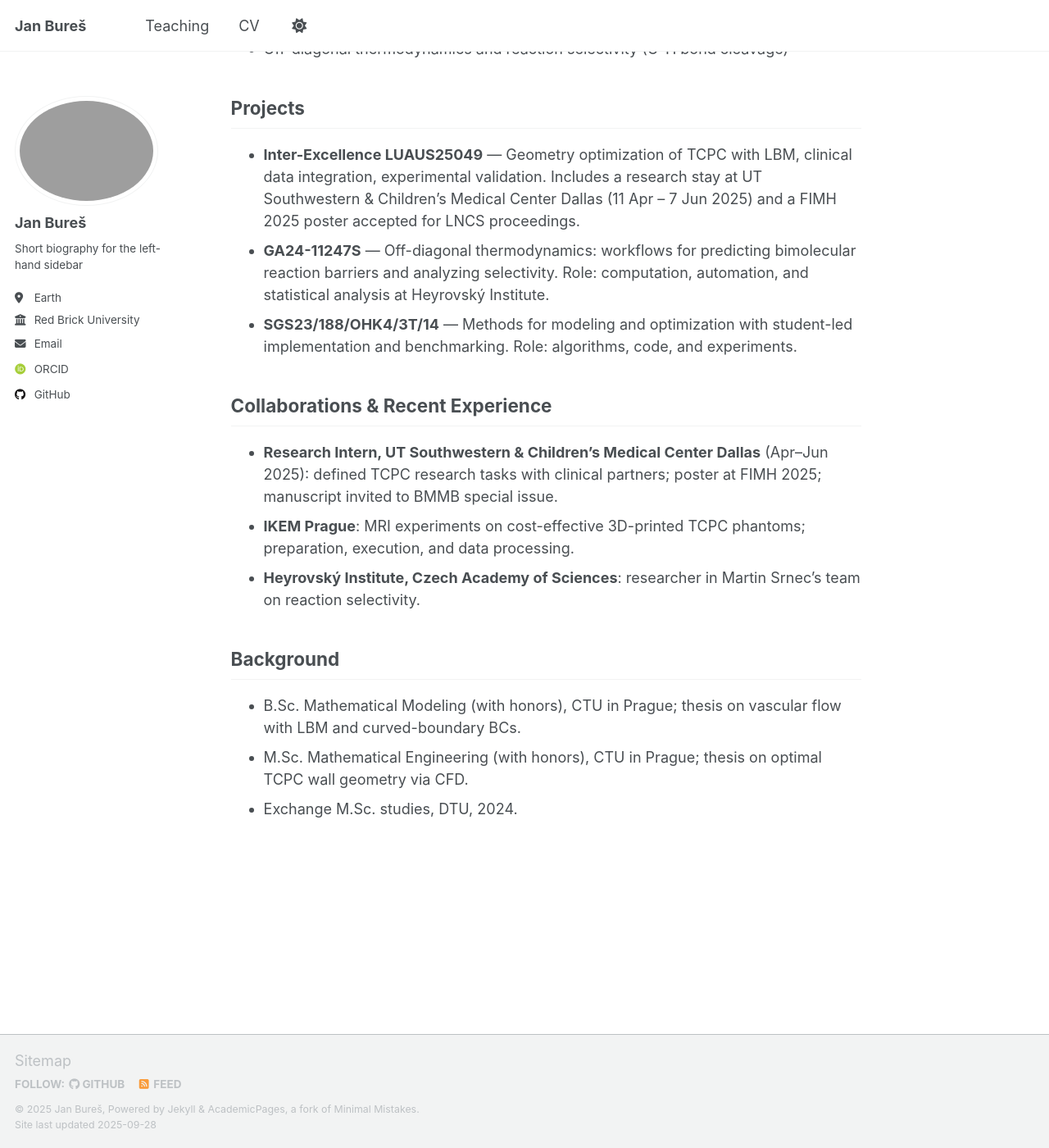
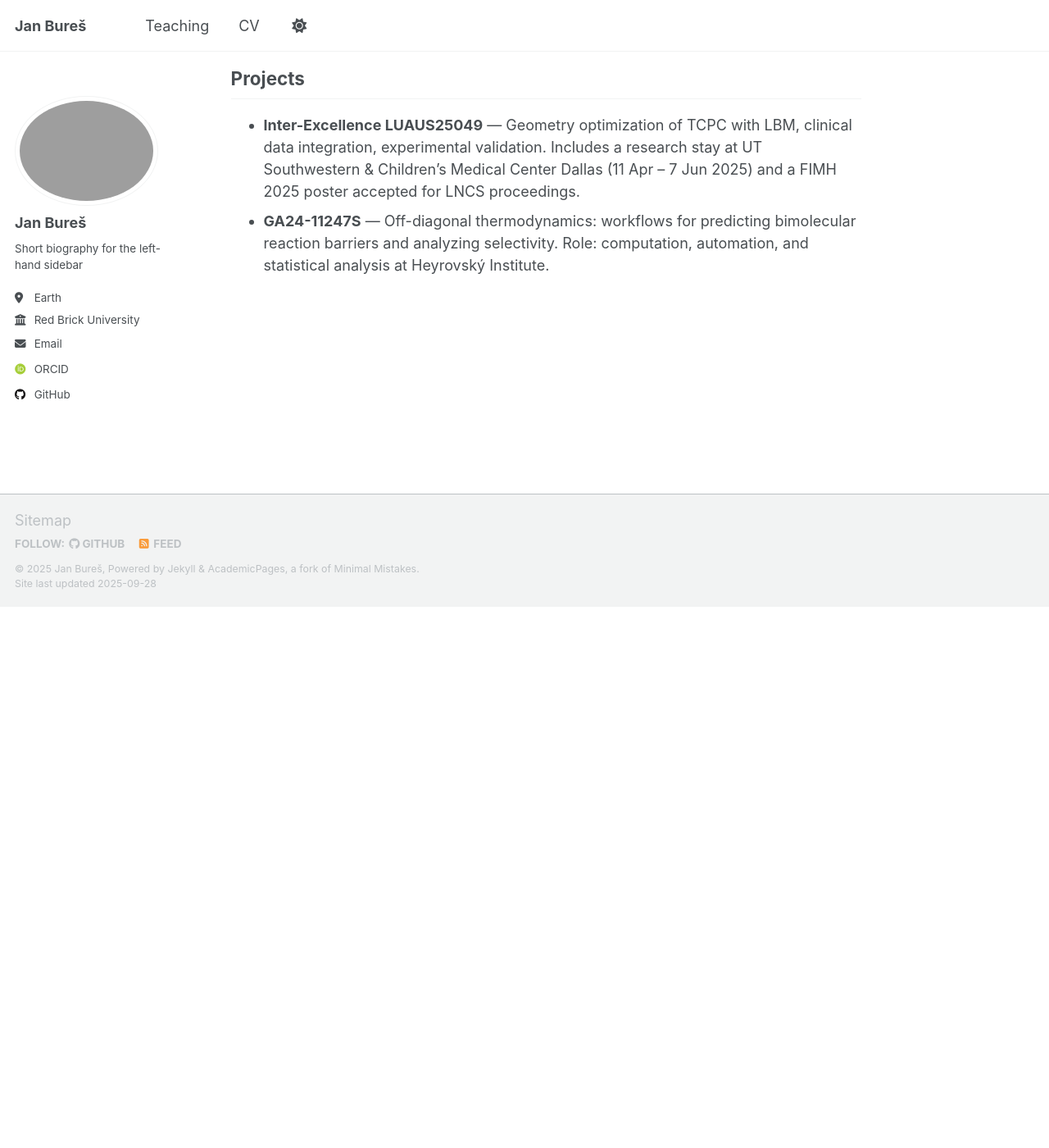
Before and after one commit to buresjan/buresjan.github.io, a Jekyll site: the page built from _pages/about.md, in a window 1280 px wide and 1400 px high, scrolled down 660 px. Shown: the whole window at 82% size. Built offline with Jekyll 4.4.1, drawn with Linux system fonts in a browser that asks for light colours; some web fonts are replaced; a script that is not in the unit is left out; some of the changed text lies outside the part shown.

Commit message:
remove unnecessary data

```diff
--- a/_pages/about.md
+++ b/_pages/about.md
@@ -24,15 +23,4 @@ I am a first-year Ph.D. student in Mathematical Engineering at the Department of
 
 ## Projects
 - **Inter-Excellence LUAUS25049** — Geometry optimization of TCPC with LBM, clinical data integration, experimental validation. Includes a research stay at UT Southwestern & Children’s Medical Center Dallas (11 Apr – 7 Jun 2025) and a FIMH 2025 poster accepted for LNCS proceedings. <!-- :contentReference[oaicite:3]{index=3} -->
-- **GA24-11247S** — Off-diagonal thermodynamics: workflows for predicting bimolecular reaction barriers and analyzing selectivity. Role: computation, automation, and statistical analysis at Heyrovský Institute. <!-- :contentReference[oaicite:4]{index=4} -->
-- **SGS23/188/OHK4/3T/14** — Methods for modeling and optimization with student-led implementation and benchmarking. Role: algorithms, code, and experiments. <!-- :contentReference[oaicite:5]{index=5} -->
-
-## Collaborations & Recent Experience
-- **Research Intern, UT Southwestern & Children’s Medical Center Dallas** (Apr–Jun 2025): defined TCPC research tasks with clinical partners; poster at FIMH 2025; manuscript invited to BMMB special issue. <!-- :contentReference[oaicite:6]{index=6} -->
-- **IKEM Prague**: MRI experiments on cost-effective 3D-printed TCPC phantoms; preparation, execution, and data processing. <!-- :contentReference[oaicite:7]{index=7} -->
-- **Heyrovský Institute, Czech Academy of Sciences**: researcher in Martin Srnec’s team on reaction selectivity. <!-- :contentReference[oaicite:8]{index=8} -->
-
-## Background
-- B.Sc. Mathematical Modeling (with honors), CTU in Prague; thesis on vascular flow with LBM and curved-boundary BCs. <!-- :contentReference[oaicite:9]{index=9} -->
-- M.Sc. Mathematical Engineering (with honors), CTU in Prague; thesis on optimal TCPC wall geometry via CFD. <!-- :contentReference[oaicite:10]{index=10} -->
-- Exchange M.Sc. studies, DTU, 2024. <!-- :contentReference[oaicite:11]{index=11} -->
+- **GA24-11247S** — Off-diagonal thermodynamics: workflows for predicting bimolecular reaction barriers and analyzing selectivity. Role: computation, automation, and statistical analysis at Heyrovský Institute.
```
Also changed, not shown: other parts of _pages/about.md (+0 -1 lines).
